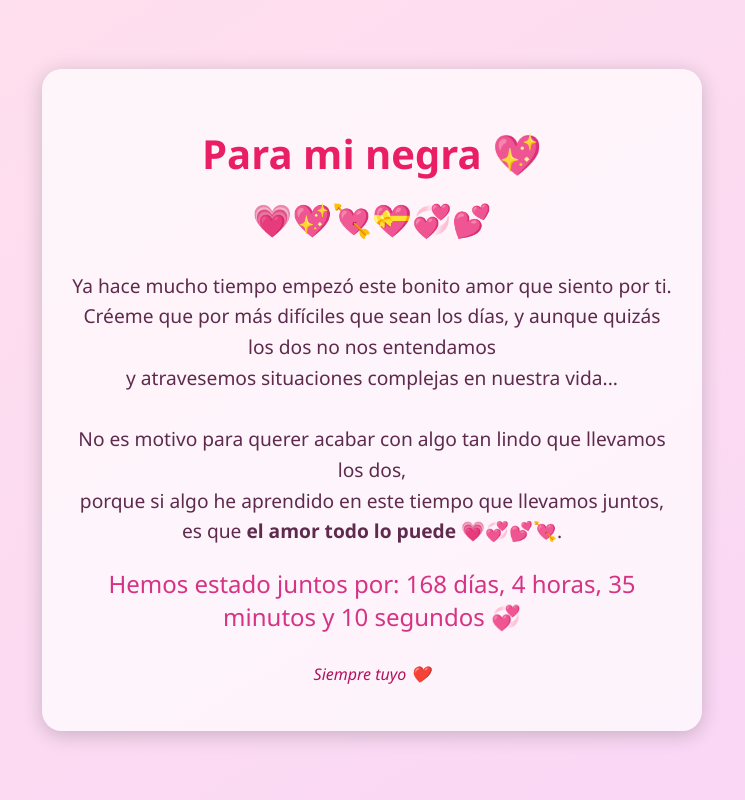
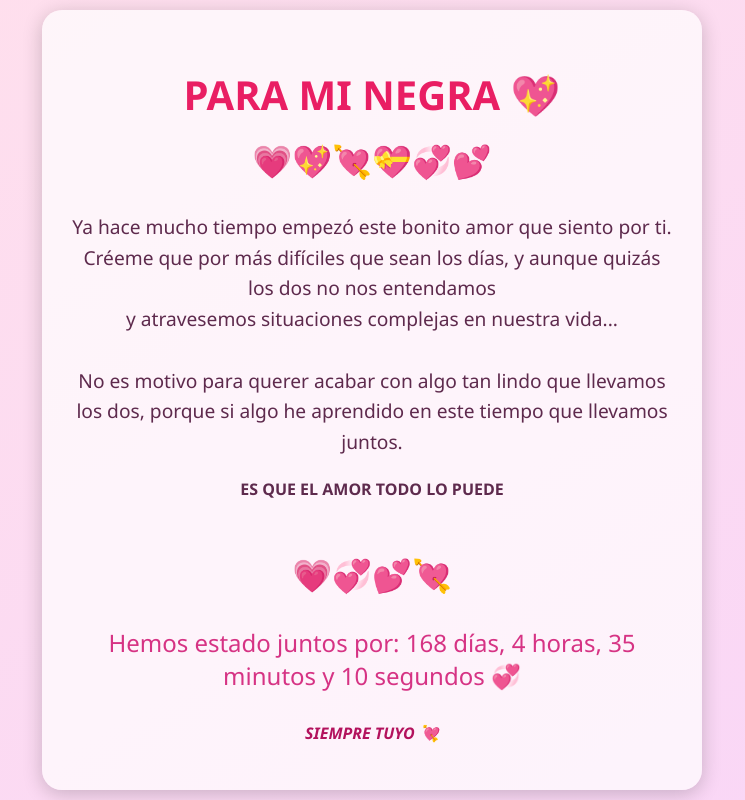
Before and after one commit to santimeji/MINEGRA, a plain HTML site: page index.html in a window 1280 px wide. Shown: the whole page, without its empty margins (268-1013 px from the left). Drawn offline with Linux system fonts and the light colour scheme.

Commit message:
Update index.html

```diff
--- a/index.html
+++ b/index.html
@@ -1,4 +1,3 @@
-
 <!DOCTYPE html>
 <html lang="es">
 <head>
@@ -9,18 +8,21 @@
 </head>
 <body>
     <div class="container">
-        <h1>Para mi negra 💖</h1>
+        <h1>PARA MI NEGRA 💖</h1>
         <div id="heartTree" class="heart-tree">💗💖💘💝💞💕</div>
         <p class="message">
-            Ya hace mucho tiempo empezó este bonito amor que siento por ti.<br>
+            Ya hace mucho tiempo empezó este bonito amor que siento por ti.
             Créeme que por más difíciles que sean los días, y aunque quizás los dos no nos entendamos<br>
             y atravesemos situaciones complejas en nuestra vida...<br><br>
-            No es motivo para querer acabar con algo tan lindo que llevamos los dos,<br>
-            porque si algo he aprendido en este tiempo que llevamos juntos,<br>
-            es que <strong>el amor todo lo puede 💗💞💕💘</strong>.
+            No es motivo para querer acabar con algo tan lindo que llevamos los dos,
+            porque si algo he aprendido en este tiempo que llevamos juntos.<br>
+            <div style="text-align: center;"><strong>ES QUE EL AMOR TODO LO PUEDE</strong></div>
+            <div id="heartTree" class="heart-tree"><br>💗💞💕💘<br></div>
         </p>
         <div id="timer" class="timer"></div>
-        <p class="footer">Siempre tuyo ❤️</p>
+        <p class="footer">
+            <strong>SIEMPRE TUYO <span class="heartbeat">💘</span></strong>
+          </p>
     </div>
     <script src="script.js"></script>
 </body>
```
